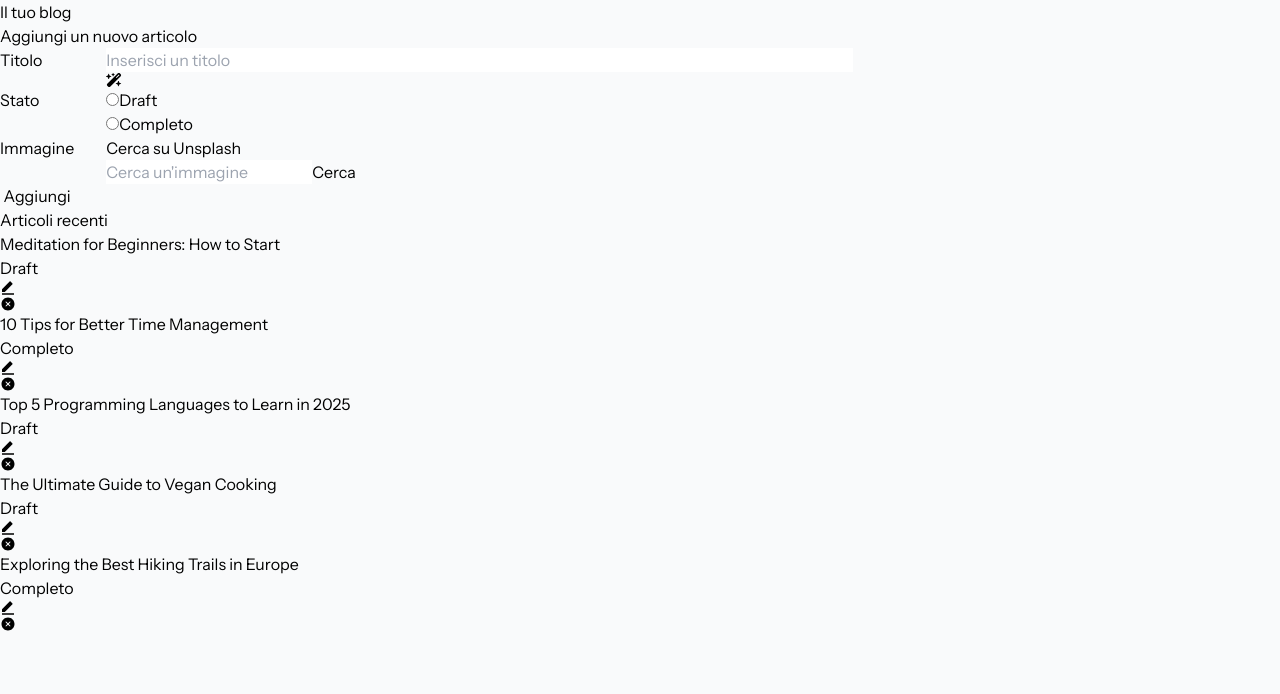
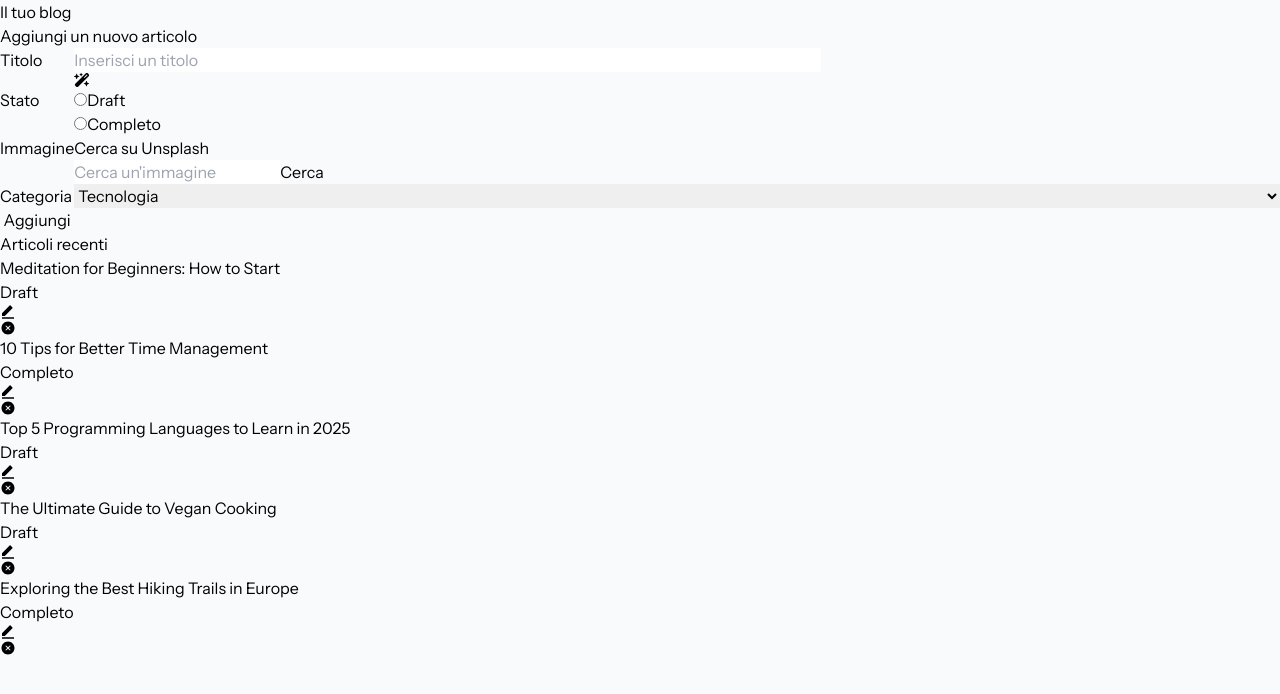
Before and after one commit to joelepore/react-form-multifield, a React (Vite) app: page / in a window 1280 px wide. Shown: the top 694 px of the page. Built offline with nearby package versions, Linux system fonts and the light colour scheme.

Commit message:
feat: implement category selection in AddArticleForm component

```diff
--- a/src/components/AddArticleForm.jsx
+++ b/src/components/AddArticleForm.jsx
@@ -55,6 +55,7 @@ const AddArticleForm = ({ onSubmit }) => {
     <Card>
       <h2 className="text-xl font-medium text-center border-b border-neutral-300 py-4">Aggiungi un nuovo articolo</h2>
       <form className="p-4 article-form gap-y-4" onSubmit={handleSubmit}>
+        {/* Title */}
         <span className="mr-4">Titolo</span>
         <div className="flex items-center gap-2">
           <input
@@ -74,6 +75,7 @@ const AddArticleForm = ({ onSubmit }) => {
             <span className="tooltip-next">Fatti suggerire un titolo dall'AI</span>
           </div>
         </div>
+        {/* State */}
         <span className="mr-4">Stato</span>
         <div className="flex gap-2">
           <div>
@@ -97,7 +99,8 @@ const AddArticleForm = ({ onSubmit }) => {
             <label htmlFor="radio-completo" className="text-sm">Completo</label>
           </div>
         </div>
-        <span>Immagine</span>
+        {/* Image */}
+        <span className="mr-4">Immagine</span>
         <UnsplashImageFinder onImageSelect={handleFormData} />
         {formData.image &&
           <img
@@ -105,6 +108,16 @@ const AddArticleForm = ({ onSubmit }) => {
             alt="Immagine selezionata"
             className="col-start-2 aspect-square max-w-40 object-cover"
           />}
+        {/* Category */}
+        <span className="mr-4">Categoria</span>
+        <select name="category" onChange={handleFormData}>
+          <option value="tecnologia">Tecnologia</option>
+          <option value="fitness">Fitness</option>
+          <option value="viaggi">Viaggi</option>
+          <option value="business">Business</option>
+          <option value="cucina">Cucina</option>
+        </select>
+        {/* Add Button */}
         <Button className="col-span-2" text="Aggiungi" type="submit" />
       </form>
     </Card>
--- a/src/index.css
+++ b/src/index.css
@@ -34,7 +34,6 @@ body {
 .article-form {
   display: grid;
   grid-template-columns: max-content 1fr;
-  column-gap: 2rem;
 }
 
 .article-item:last-child {
```
